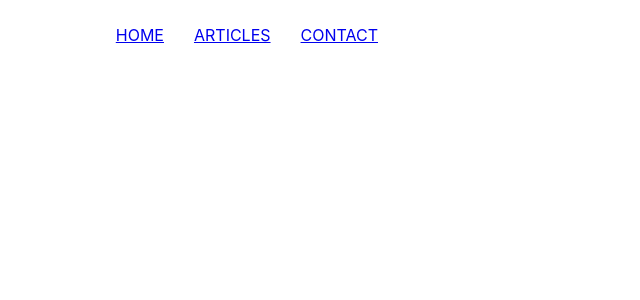
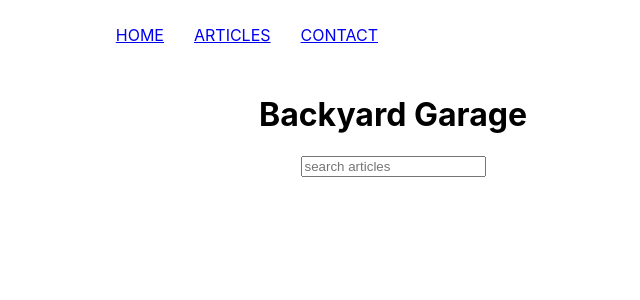
Before and after one commit to scott-whitney/Backyard-Garage-project, a React (Create React App) app: page /Articles in a window 1280 px wide. Shown: the top 300 px of the page, without its empty margins (247-887 px from the left). Built offline with nearby package versions, Linux system fonts and the light colour scheme; the HTML template or start-up script is replaced by a standard one.

Commit message:
more planing and page structure decided within folders

```diff
--- a/src/App.js
+++ b/src/App.js
@@ -1,6 +1,6 @@
 import React from 'react';
 import { Route, Switch } from 'react-router-dom';
-import Homepage from './Pages/HomePage-component/homepage-component';
+import Articles from './Pages/Articles/Articles';
 import Header from './Component/header/header.component';
 import './App.css';
 
@@ -10,7 +10,7 @@ function App() {
       <Header/>
       <Switch>
 
-      <Route exact path ='/' component={Homepage}/>
+      <Route exact path ='/Articles' component={Articles}/>
       </Switch>
 
 
--- /dev/null
+++ b/src/Component/Home-Spread/home-spread.component.jsx
@@ -0,0 +1 @@
+// will load information about what is backyard garage?
--- a/src/Component/header/header.component.jsx
+++ b/src/Component/header/header.component.jsx
@@ -9,7 +9,7 @@ const Header = () => (
     <Link className='option' to='/'>
     HOME
     </Link>
-    <Link className='option' to='/'>
+    <Link className='option' to='/Articles'>
     ARTICLES
     </Link>
     <Link className='option' to='/'>
--- a/src/Pages/HomePage-component/homepage-component.jsx
+++ b/src/Pages/Articles/Articles.jsx
@@ -1,9 +1,9 @@
 import React, {Component} from 'react';
-import { SearchBox } from './../../Component/search-box/search-box-component';
-import { previewImages } from './../../Component/Preview-Images/preview-images-component';
+import { SearchBox } from '../../Component/search-box/search-box-component';
+import { previewImages } from '../../Component/Preview-Images/preview-images-component';
 
 
-class Homepage extends Component {
+class Articles extends Component {
   constructor() {
     super();
     this.state = {
@@ -30,7 +30,7 @@ class Homepage extends Component {
      article.title.toLowerCase().includes(searchField.toLowerCase())
      )
    return (
-     <div className="HomePage">
+     <div className="Articles">
        <h1> Backyard Garage </h1>
              <SearchBox
        placeholder='search articles'
@@ -48,4 +48,4 @@ class Homepage extends Component {
 
 }
 
-export default Homepage;
+export default Articles;
```
Also changed, not shown: src/Pages/Homepage/Homepage.jsx (added, +9 -0 lines).
